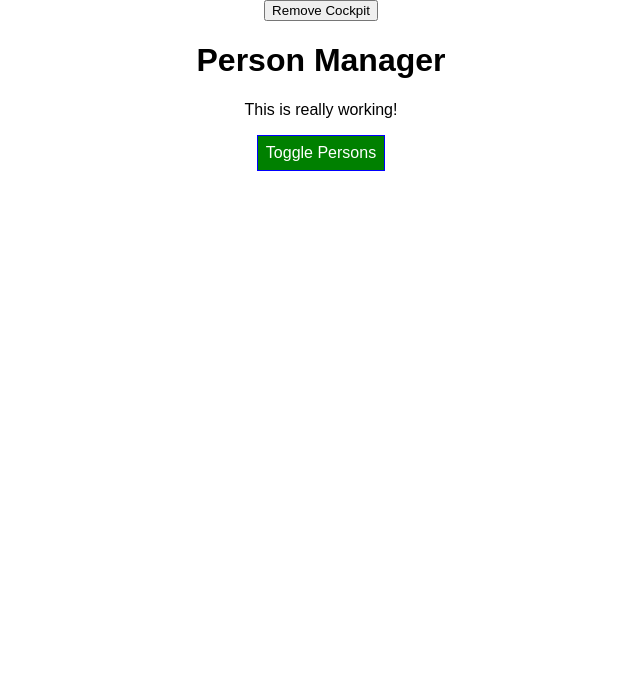
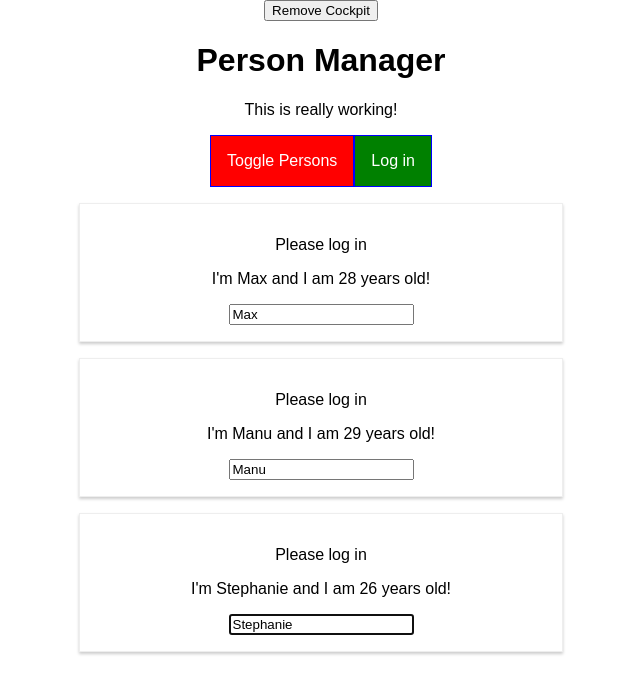
Before and after one commit to emimuniz/CursoReactMaximilian, a React app in the folder react-complete-guide/styling--03-finished/: page / in a window 1280 px wide. Shown: the top 694 px of the page, without its empty margins (319-959 px from the left). Built offline with nearby package versions, Linux system fonts and the light colour scheme.

Commit message:
UseEffect, UseRef, UseContext, ContextType

```diff
--- a/react-complete-guide/styling--03-finished/package.json
+++ b/react-complete-guide/styling--03-finished/package.json
@@ -30,6 +30,7 @@
     "postcss-flexbugs-fixes": "3.2.0",
     "postcss-loader": "2.0.6",
     "promise": "8.0.1",
+    "prop-types": "^15.7.2",
     "radium": "^0.19.4",
     "react": "^16.10.2",
     "react-dev-utils": "^4.0.1",
--- a/react-complete-guide/styling--03-finished/src/components/Cockpit/Cockpit.css
+++ b/react-complete-guide/styling--03-finished/src/components/Cockpit/Cockpit.css
@@ -1,3 +1,4 @@
+
 .red {
     color: red;
   }
@@ -7,11 +8,11 @@
   }
 
   .Cockpit button {
+    border: 1px solid blue;
+    padding: 16px;
     background-color: green;
+    font: inherit;
     color: white;
-    font: inherit;
-    border: 1px solid blue;
-    padding: 8px;
     cursor: pointer;
   }
 
@@ -26,4 +27,5 @@
 
   .Cockpit button.Red:hover {
     background-color: salmon;
+    color: black;
   }
--- a/react-complete-guide/styling--03-finished/src/components/Cockpit/Cockpit.js
+++ b/react-complete-guide/styling--03-finished/src/components/Cockpit/Cockpit.js
@@ -1,41 +1,45 @@
-import React, {useEffect} from 'react';
+import React, { useEffect, useRef, useContext } from 'react';
+
 import classes from './Cockpit.css';
+import AuthContext from '../../context/auth-context';
 
-const cockpit = (props) => {
+const Cockpit = props => {
+  const toggleBtnRef = useRef(null);
+  const authContext = useContext(AuthContext);
+
+  console.log(authContext.authenticated);
+
+  useEffect(() => {
+    console.log('[Cockpit.js] useEffect');
+    // Http request...
+    // setTimeout(() => {
+    //   alert('Saved data to cloud!');
+    // }, 1000);
+    toggleBtnRef.current.click();
+    return () => {
+      console.log('[Cockpit.js] cleanup work in useEffect');
+    };
+  }, []);
+
+  useEffect(() => {
+    console.log('[Cockpit.js] 2nd useEffect');
+    return () => {
+      console.log('[Cockpit.js] cleanup work in 2nd useEffect');
+    };
+  });
+
+  // useEffect();
+
   const assignedClasses = [];
   let btnClass = '';
-
-    useEffect(() => {
-      console.log('[Cockpit.js] useEfeect');
-      //HttpRequest
-
-      const timer = setTimeout(() => {
-          alert('Saved data to cloud')
-      },1000);
-
-      return () => {
-        clearTimeout(timer);
-        console.log('[Cockpit.js] cleanup work in useEfeect')
-      };
-    }, [])
-
-    //realiza somente a primeira vez
-    // useEffect(() => {
-    //   console.log('[Cockpit.js] useEfeect');
-    //   //HttpRequest
-    //   setTimeout(() => {
-    //     alert('Saved data to cloud')
-    //   },1000);
-    // }, [])
-
-    if(props.showPersons){
+  if (props.showPersons) {
     btnClass = classes.Red;
   }
 
   if (props.personsLength <= 2) {
     assignedClasses.push(classes.red); // classes = ['red']
   }
-    if (props.personsLength<= 1) {
+  if (props.personsLength <= 1) {
     assignedClasses.push(classes.bold); // classes = ['red', 'bold']
   }
 
@@ -43,9 +47,12 @@ const cockpit = (props) => {
     <div className={classes.Cockpit}>
       <h1>{props.title}</h1>
       <p className={assignedClasses.join(' ')}>This is really working!</p>
-            <button className={btnClass} onClick={props.clicked}>Toggle Persons </button>
+      <button ref={toggleBtnRef} className={btnClass} onClick={props.clicked}>
+        Toggle Persons
+      </button>
+      <button onClick={authContext.login}>Log in</button>
     </div>
   );
 };
 
-export default React.memo(cockpit);
+export default React.memo(Cockpit);
--- a/react-complete-guide/styling--03-finished/src/components/Persons/Person/Person.js
+++ b/react-complete-guide/styling--03-finished/src/components/Persons/Person/Person.js
@@ -1,20 +1,57 @@
-import React , {Component} from 'react';
-import withClasses from '../../../HocClass/WithClass';
+import React, { Component } from 'react';
+import PropTypes from 'prop-types';
+
+import Aux from '../../../HocClass/Auxliar';
+import withClass from '../../../HocClass/WithClass';
 import classes from './Person.css';
-import Aux from '../../../HocClass/Auxliar';
+import AuthContext from '../../../context/auth-context';
 
-class Person extends Component{
-  render(){
-    return(
+class Person extends Component {
+  constructor(props) {
+    super(props);
+    this.inputElementRef = React.createRef();
+  }
+
+  static contextType = AuthContext;
+
+  componentDidMount() {
+    // this.inputElement.focus();
+    this.inputElementRef.current.focus();
+    console.log(this.context.authenticated);
+  }
+
+  render() {
+    console.log('[Person.js] rendering...');
+    return (
       <Aux>
-        <p  onClick={this.props.click}>
+        {this.context.authenticated ? (
+          <p>Authenticated!</p>
+        ) : (
+          <p>Please log in</p>
+        )}
+
+        <p onClick={this.props.click}>
           I'm {this.props.name} and I am {this.props.age} years old!
         </p>
-        <p>{this.props.children}</p>
-        <input  type="text" onChange={this.props.changed} value={this.props.name} />
+        <p key="i2">{this.props.children}</p>
+        <input
+          key="i3"
+          // ref={(inputEl) => {this.inputElement = inputEl}}
+          ref={this.inputElementRef}
+          type="text"
+          onChange={this.props.changed}
+          value={this.props.name}
+        />
       </Aux>
-    )
+    );
   }
+}
+
+Person.propTypes = {
+  click: PropTypes.func,
+  name: PropTypes.string,
+  age: PropTypes.number,
+  changed: PropTypes.func
 };
 
-export default withClasses(Person, classes.Person);
+export default withClass(Person, classes.Person);
--- a/react-complete-guide/styling--03-finished/src/components/Persons/Persons.js
+++ b/react-complete-guide/styling--03-finished/src/components/Persons/Persons.js
@@ -1,49 +1,63 @@
-import React, {Component} from 'react';
+import React, { PureComponent } from 'react';
+
 import Person from './Person/Person';
-import ErrorBoundary from '../../ErrorBoundary/ErrorBoundary';
 
-class Persons extends Component{
-    // static getDerivedStateFromProps(props, state){
-    //     console.log('[Persons.js] getDerivedStateFromProps');
-    //     return state;
+class Persons extends PureComponent {
+  // static getDerivedStateFromProps(props, state) {
+  //   console.log('[Persons.js] getDerivedStateFromProps');
+  //   return state;
   // }
 
-    shouldComponentUpdate(nextProps, nextState){
-        console.log('[Persons.js] shouldComponentUpdate');
-        if(nextProps.persons !== this.props.persons){
-            return true;
-        }else{
-            return false;
-        }
+  // componentWillReceiveProps(props) {
+  //   console.log('[Persons.js] componentWillReceiveProps', props);
+  // }
+
+  // shouldComponentUpdate(nextProps, nextState) {
+  //   console.log('[Persons.js] shouldComponentUpdate');
+  //   if (
+  //     nextProps.persons !== this.props.persons ||
+  //     nextProps.changed !== this.props.changed ||
+  //     nextProps.clicked !== this.props.clicked
+  //   ) {
+  //     return true;
+  //   } else {
+  //     return false;
+  //   }
+  //   // return true;
+  // }
+
+  getSnapshotBeforeUpdate(prevProps, prevState) {
+    console.log('[Persons.js] getSnapshotBeforeUpdate');
+    return { message: 'Snapshot!' };
   }
 
-    getSnapshotBeforeUpdate(prevProps, nextState){
-        console.log('[Persons.js] getSnapshotBeforeUpdate');
-        return {message: 'Snapshot'};
+  // componentWillUpdate() {
+
+  // }
+
+  componentDidUpdate(prevProps, prevState, snapshot) {
+    console.log('[Persons.js] componentDidUpdate');
+    console.log(snapshot);
   }
 
-    componentDidUpdate(){
-        console.log('[Persons.js] componentDidUpdate');
+  componentWillUnmount() {
+    console.log('[Persons.js] componentWillUnmount');
   }
 
-
-
-    render(){
-       console.log('[Persons.js] render...');
-       return  this.props.persons.map((person, index) => {
+  render() {
+    console.log('[Persons.js] rendering...');
+    return this.props.persons.map((person, index) => {
       return (
-                <ErrorBoundary key={person.id}>
         <Person
           click={() => this.props.clicked(index)}
           name={person.name}
           age={person.age}
+          key={person.id}
           changed={event => this.props.changed(event, person.id)}
         />
-                </ErrorBoundary>
       );
-        })
-
+    });
+  }
 }
 
-}
 export default Persons;
--- a/react-complete-guide/styling--03-finished/src/containers/App.js
+++ b/react-complete-guide/styling--03-finished/src/containers/App.js
@@ -1,11 +1,18 @@
 import React, { Component } from 'react';
+
 import classes from './App.css';
 import Persons from '../components/Persons/Persons';
 import Cockpit from '../components/Cockpit/Cockpit';
 import withClass from '../HocClass/WithClass';
 import Aux from '../HocClass/Auxliar';
+import AuthContext from '../context/auth-context';
 
 class App extends Component {
+  constructor(props) {
+    super(props);
+    console.log('[App.js] constructor');
+  }
+
   state = {
     persons: [
       { id: 'asfa1', name: 'Max', age: 28 },
@@ -15,8 +22,31 @@ class App extends Component {
     otherState: 'some other value',
     showPersons: false,
     showCockpit: true,
-    changedCounter: 0
+    changeCounter: 0,
+    authenticated: false
   };
+
+  static getDerivedStateFromProps(props, state) {
+    console.log('[App.js] getDerivedStateFromProps', props);
+    return state;
+  }
+
+  // componentWillMount() {
+  //   console.log('[App.js] componentWillMount');
+  // }
+
+  componentDidMount() {
+    console.log('[App.js] componentDidMount');
+  }
+
+  shouldComponentUpdate(nextProps, nextState) {
+    console.log('[App.js] shouldComponentUpdate');
+    return true;
+  }
+
+  componentDidUpdate() {
+    console.log('[App.js] componentDidUpdate');
+  }
 
   nameChangedHandler = (event, id) => {
     const personIndex = this.state.persons.findIndex(p => {
@@ -34,14 +64,19 @@ class App extends Component {
     const persons = [...this.state.persons];
     persons[personIndex] = person;
 
-    this.setState({ persons: persons });
+    this.setState((prevState, props) => {
+      return {
+        persons: persons,
+        changeCounter: prevState.changeCounter + 1
+      };
+    });
   };
 
   deletePersonHandler = personIndex => {
     // const persons = this.state.persons.slice();
     const persons = [...this.state.persons];
     persons.splice(personIndex, 1);
-    this.setState((prevState, props) => { return { persons: persons, changedCounter: prevState.changedCounter + 1 }});
+    this.setState({ persons: persons });
   };
 
   togglePersonsHandler = () => {
@@ -49,30 +84,54 @@ class App extends Component {
     this.setState({ showPersons: !doesShow });
   };
 
+  loginHandler = () => {
+    this.setState({ authenticated: true });
+  };
+
   render() {
+    console.log('[App.js] render');
     let persons = null;
 
     if (this.state.showPersons) {
-      persons = <Persons
+      persons = (
+        <Persons
           persons={this.state.persons}
           clicked={this.deletePersonHandler}
-            changed={this.nameChangedHandler}/>
+          changed={this.nameChangedHandler}
+          isAuthenticated={this.state.authenticated}
+        />
+      );
     }
 
     return (
       <Aux>
-        <button onClick={() => {this.setState({showCockpit: false})}}>Remove Cockpit</button>
-        {this.state.showCockpit ? <Cockpit
+        <button
+          onClick={() => {
+            this.setState({ showCockpit: false });
+          }}
+        >
+          Remove Cockpit
+        </button>
+        <AuthContext.Provider
+          value={{
+            authenticated: this.state.authenticated,
+            login: this.loginHandler
+          }}
+        >
+          {this.state.showCockpit ? (
+            <Cockpit
               title={this.props.appTitle}
               showPersons={this.state.showPersons}
               personsLength={this.state.persons.length}
               clicked={this.togglePersonsHandler}
-          />: null }
+            />
+          ) : null}
           {persons}
+        </AuthContext.Provider>
       </Aux>
     );
     // return React.createElement('div', {className: 'App'}, React.createElement('h1', null, 'Does this work now?'));
   }
 }
 
-export default  withClass(App, classes.App);
+export default withClass(App, classes.App);
--- /dev/null
+++ b/react-complete-guide/styling--03-finished/src/context/auth-context.js
@@ -0,0 +1,8 @@
+import React from 'react';
+
+const authContext = React.createContext({
+  authenticated: false,
+  login: () => {}
+});
+
+export default authContext;
```
Also changed, not shown: react-complete-guide/styling--03-finished/src/components/Persons/Person/Person.css (indentation only). Lines whose indentation alone changed are shown as unchanged.
